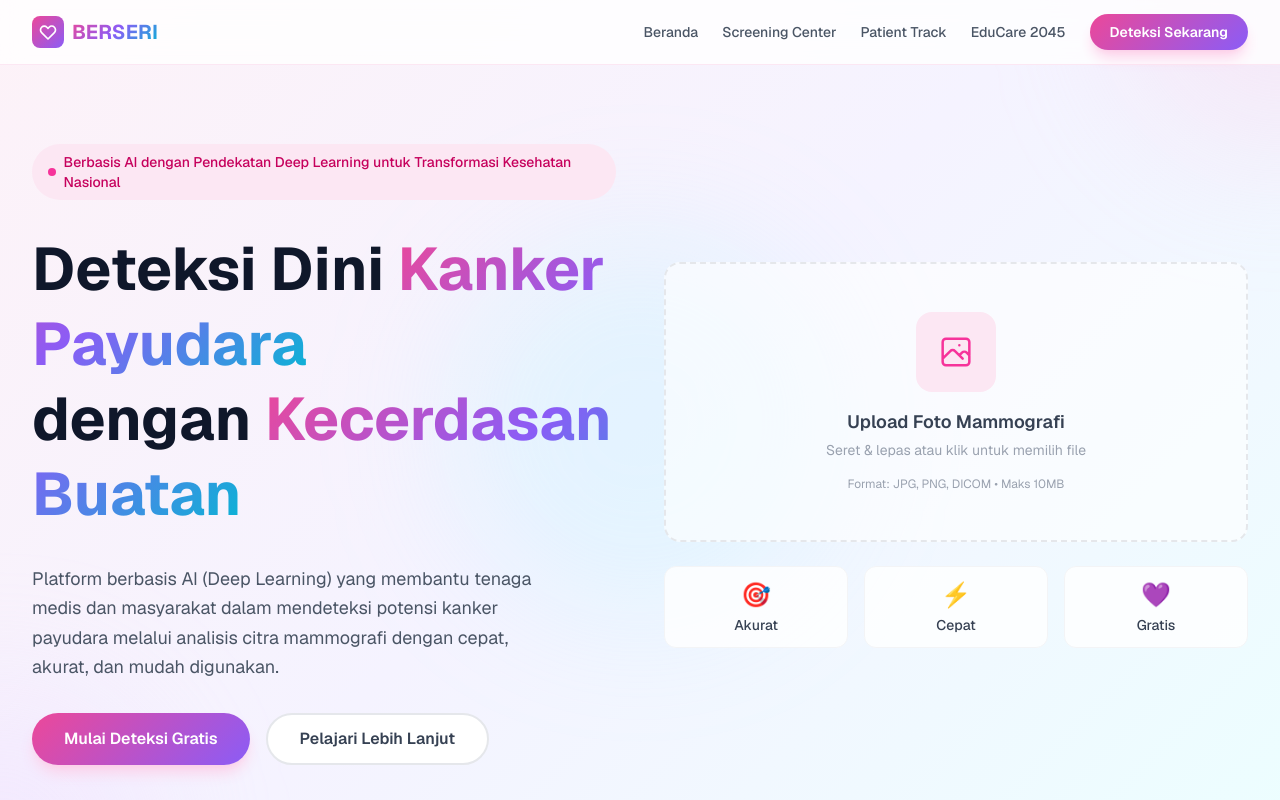
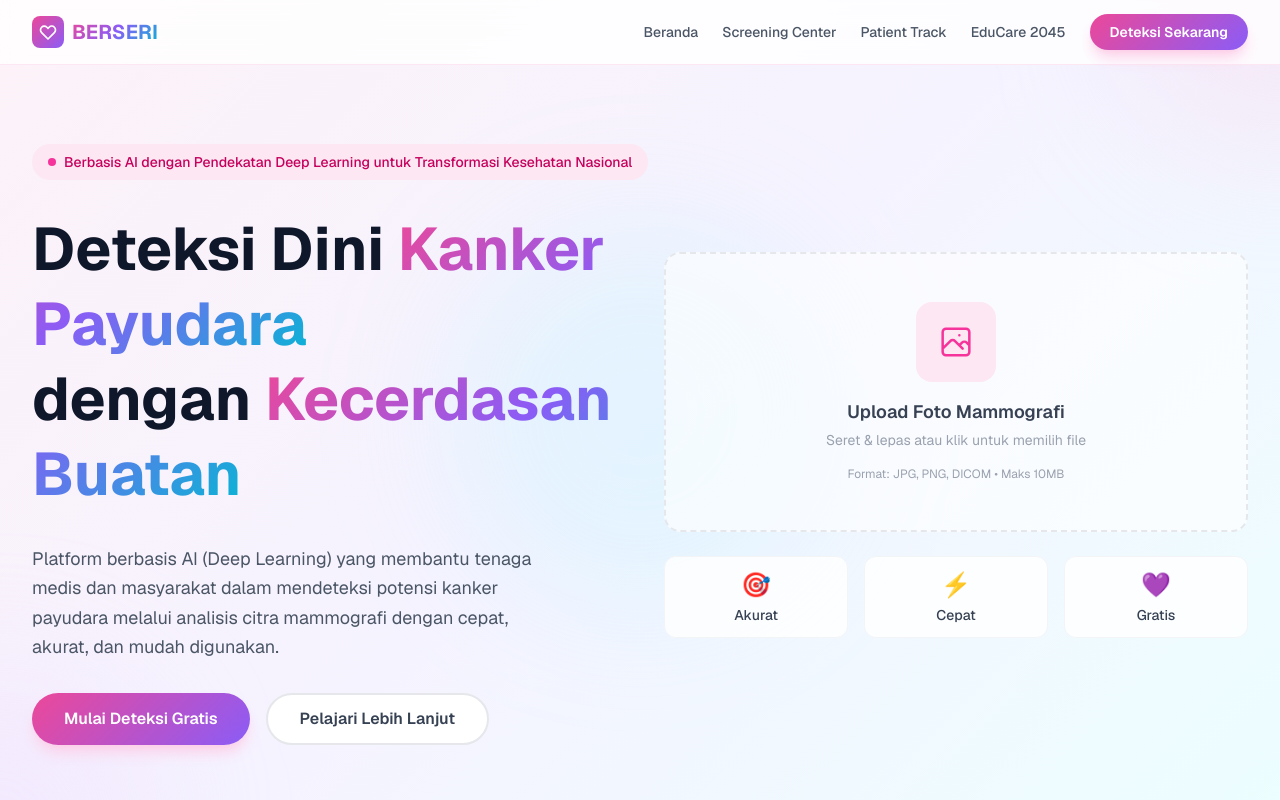
Before and after one commit to AlthafSyakirMaulana/breastcare-ai, a Next.js app: page / in a window 1280 px wide. Shown: the top 800 px of the page. Built offline with nearby package versions, Linux system fonts and the light colour scheme.

Commit message:
fix: prevent badge text wrapping with whitespace-nowrap

```diff
--- a/src/app/page.tsx
+++ b/src/app/page.tsx
@@ -59,7 +59,7 @@ export default function Home() {
           <div className="max-w-7xl mx-auto px-4 sm:px-6 lg:px-8 py-20 relative z-10">
             <div className="grid grid-cols-1 lg:grid-cols-2 gap-12 items-center">
               <div className="space-y-8">
-                <div className="inline-flex items-center gap-2 px-4 py-2 rounded-full bg-pink-100 text-pink-700 text-sm font-medium animate-fade-in">
+                <div className="inline-flex items-center gap-2 px-4 py-2 rounded-full bg-pink-100 text-pink-700 text-sm font-medium animate-fade-in whitespace-nowrap">
                   <span className="w-2 h-2 rounded-full bg-pink-500 animate-pulse-soft" />
                   Berbasis AI dengan Pendekatan Deep Learning untuk Transformasi Kesehatan Nasional
                 </div>
```
